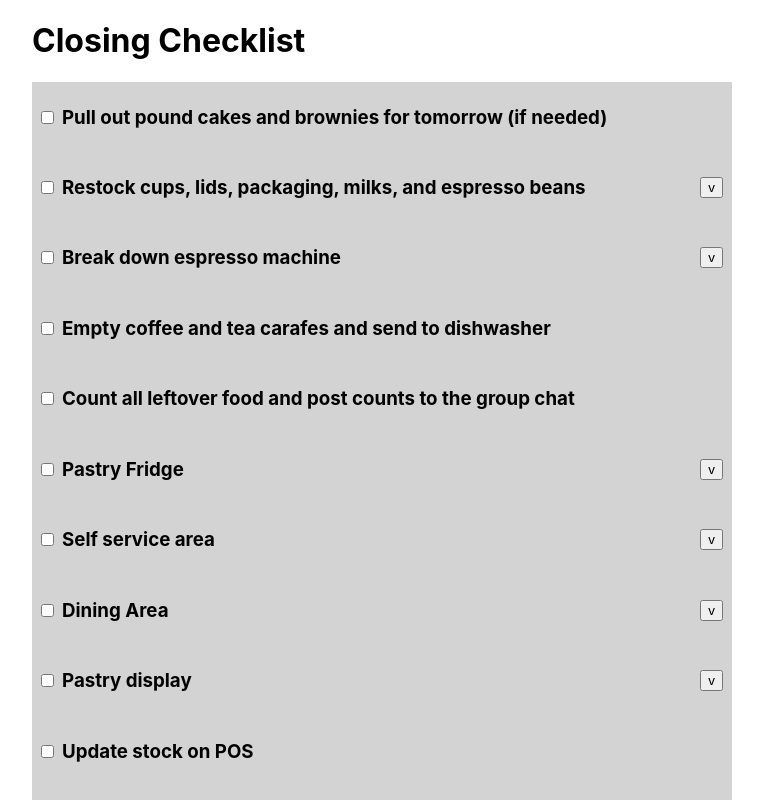
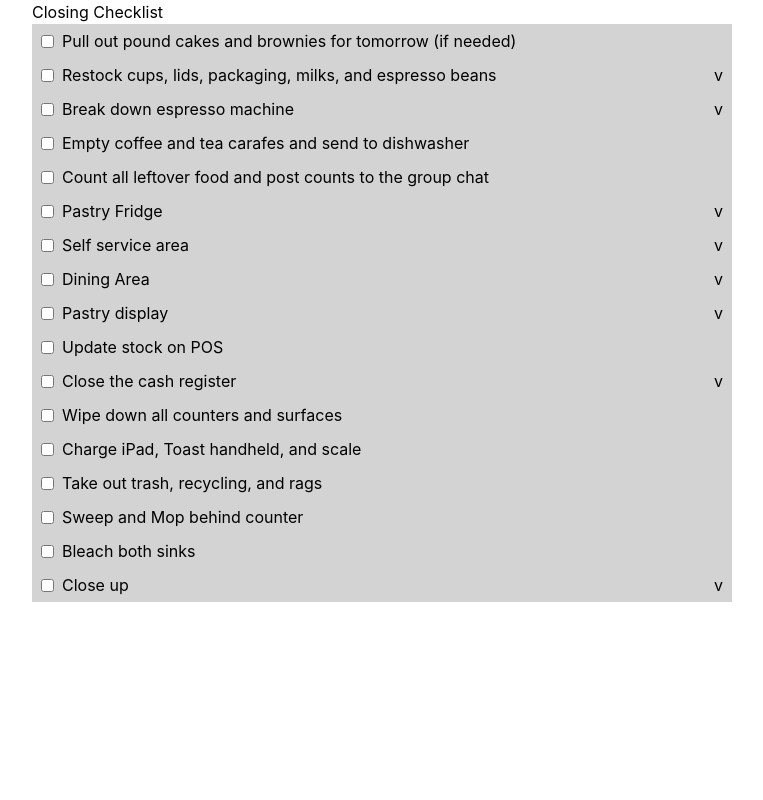
Before and after one commit to habenz/ls-checklist, a React (Create React App) app: page / in a window 1280 px wide. Shown: the top 800 px of the page, without its empty margins (258-1021 px from the left). Built offline with nearby package versions, Linux system fonts and the light colour scheme.

Commit message:
add tailwind

```diff
--- a/package.json
+++ b/package.json
@@ -33,6 +33,7 @@
     ]
   },
   "devDependencies": {
+    "tailwindcss": "^3.4.17",
     "web-vitals": "^4.2.4"
   }
 }
--- a/src/index.css
+++ b/src/index.css
@@ -1,3 +1,7 @@
+@tailwind base;
+@tailwind components;
+@tailwind utilities;
+
 * {
   box-sizing: border-box;
 }
--- /dev/null
+++ b/tailwind.config.js
@@ -0,0 +1,8 @@
+/** @type {import('tailwindcss').Config} */
+module.exports = {
+  content: ["./src/**/*.{js,jsx}"],
+  theme: {
+    extend: {},
+  },
+  plugins: [],
+};
```
Also changed, not shown: 1 other file (tests, documents, lock files or other folders).
